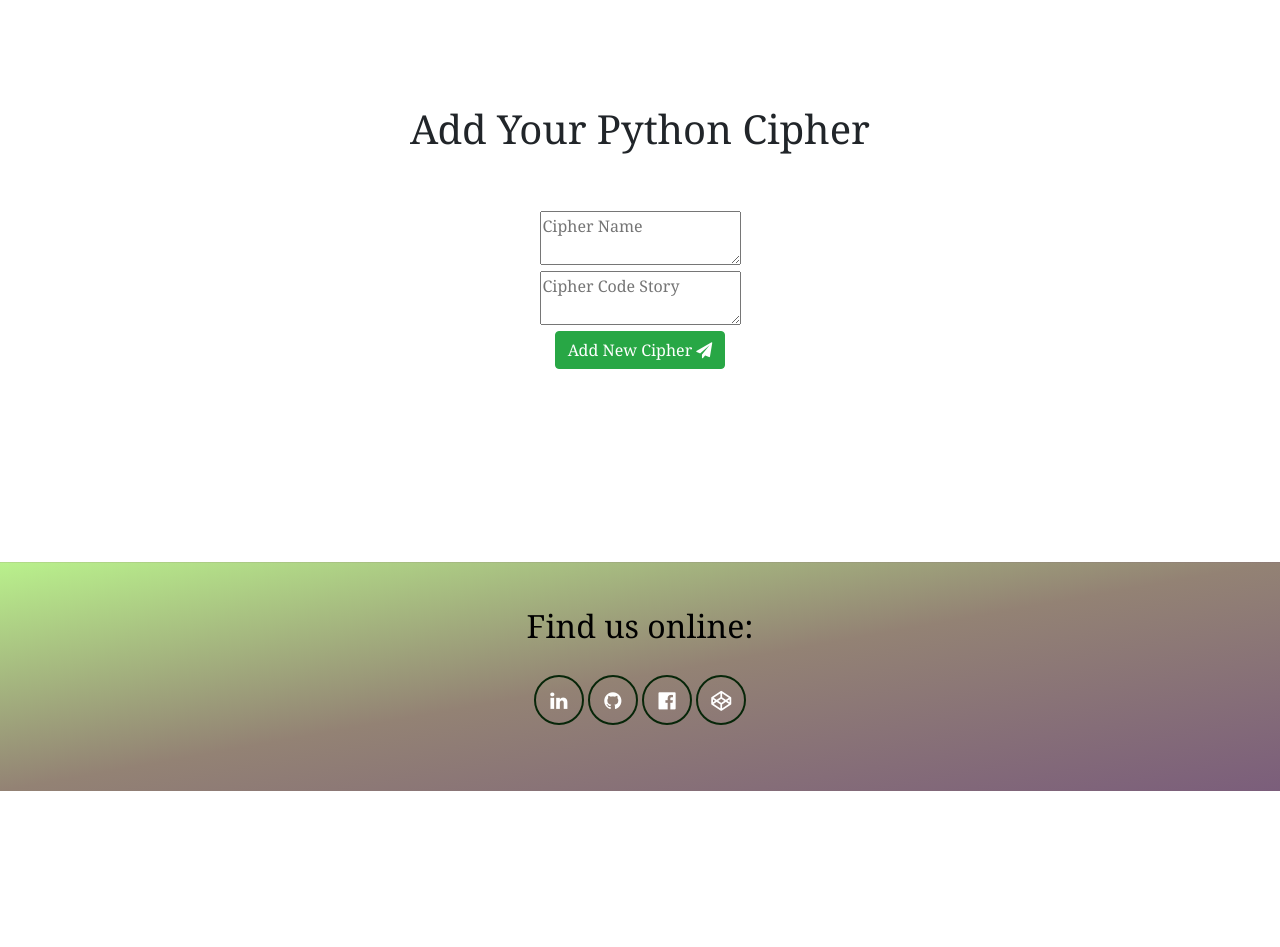
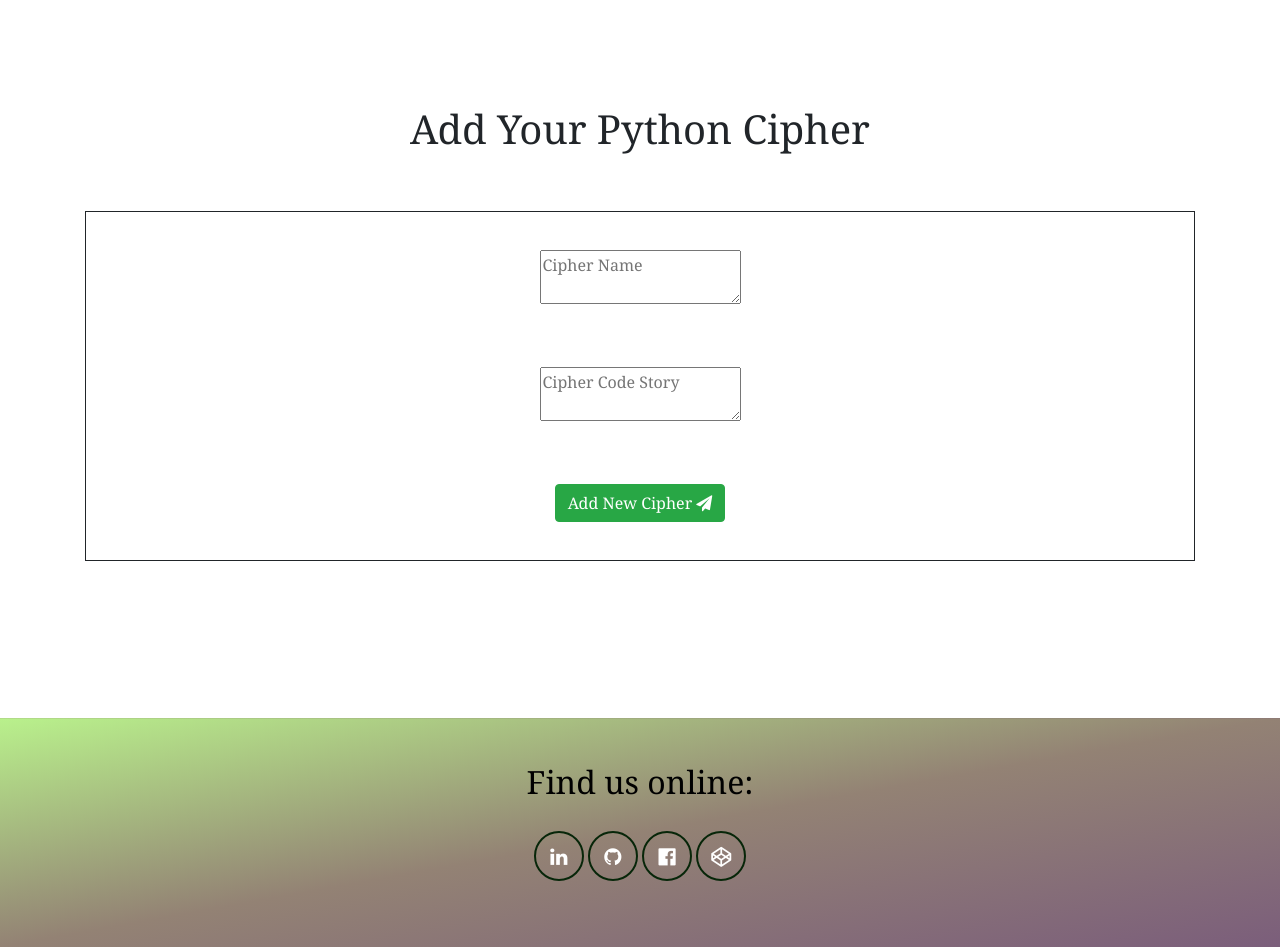
Before and after one commit to Code-Institute-Submissions/Python-Ciphers-App-MS3, a Flask app: page /add_your_cipher in a window 1280 px wide. Shown: the part 72-1019 px from the top of the page. Before the commit the page ends 863 px from the top, so only its background shows below. Run offline with Flask 2, Linux system fonts and the light colour scheme; data that the repository does not hold is empty; some libraries are stand-ins or nearby versions.

Commit message:
imported hackathon.css, ciphers-lessons.css within style.css

```diff
--- a/static/css/style.css
+++ b/static/css/style.css
@@ -1,7 +1,8 @@
 @import "index.css";
 @import "navbar.css";
 @import "footer.css";
-
+@import "ciphers-lessons.css";
+@import "hackathon.css";
 
 
 html {
@@ -12,7 +13,7 @@ h1, h2, h5 {
 }
 h3, h4 {
         font-family:'Press Start 2P';
-    }
-body{
+}
+body {
         font-family:'Noto Serif';
-    }
+}
```
